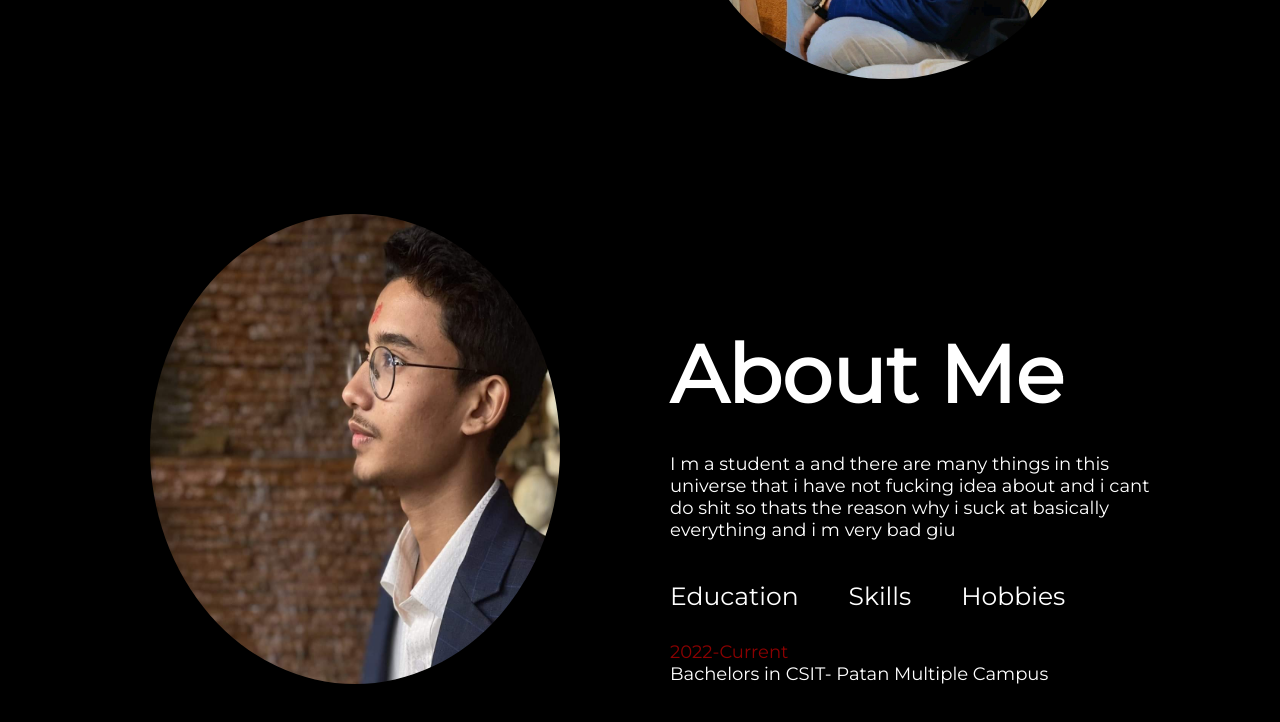
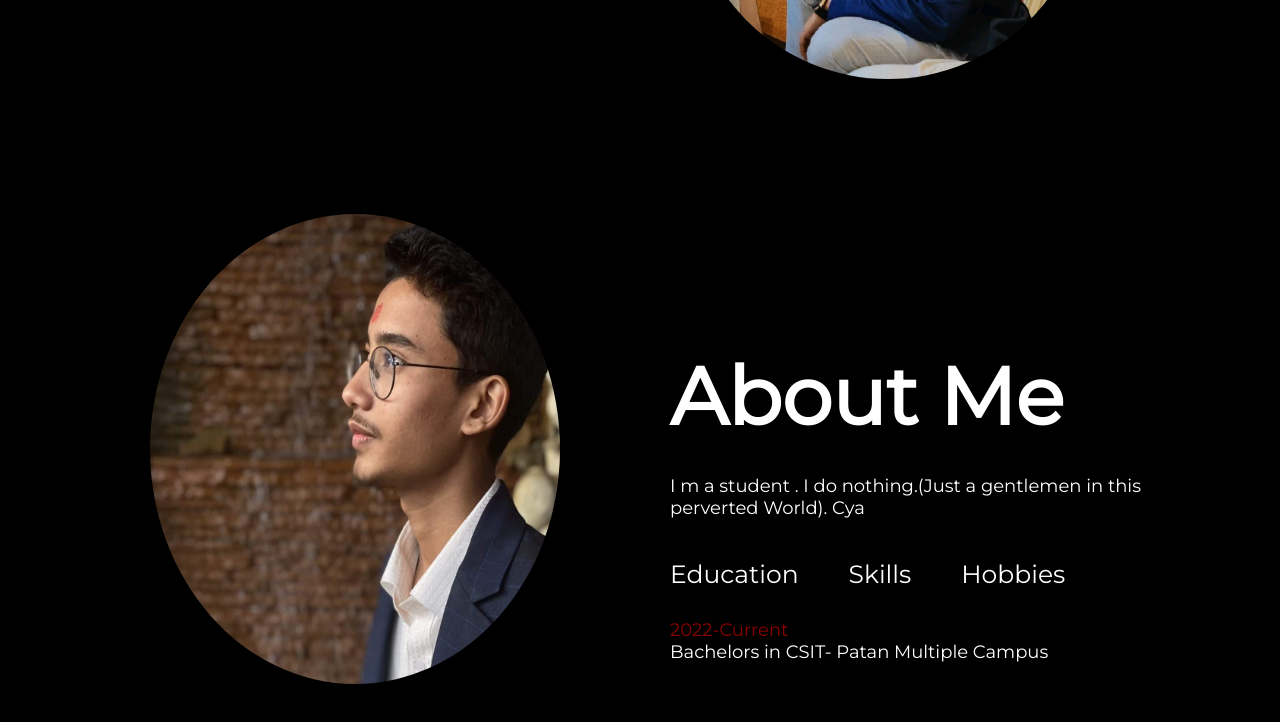
Before and after one commit to bbestyoo/Portfolio, a plain HTML site: page index.html in a window 1280 px wide. Shown: the part 521-1243 px from the top of the page. Drawn offline with Linux system fonts and the light colour scheme.

Commit message:
active links

```diff
--- a/index.html
+++ b/index.html
@@ -50,7 +50,7 @@
            <img class="image2" src="bib.jpg" alt="OOPs" >
           <div class="text">
              <h3>About Me</h3>
-            <p>I m a student a and there are many things in this universe that i have not fucking idea about and i cant do shit so thats the reason why i suck at basically everything and i m very bad giu  </p>
+            <p>I m a student . I do nothing.(Just a gentlemen in this perverted World). Cya  </p>
            <div class="active-links">
               <p class="tab-links" onclick="showEducation()">Education</p>
               <p class="tab-links" onclick="showSkills()">Skills</p>
--- a/style.css
+++ b/style.css
@@ -190,6 +190,7 @@ h3{
     margin-right: 50px;
     cursor: pointer;
     position: relative;
+    flex-direction: row;
 
 
 }
```
Also changed, not shown: text.txt.
